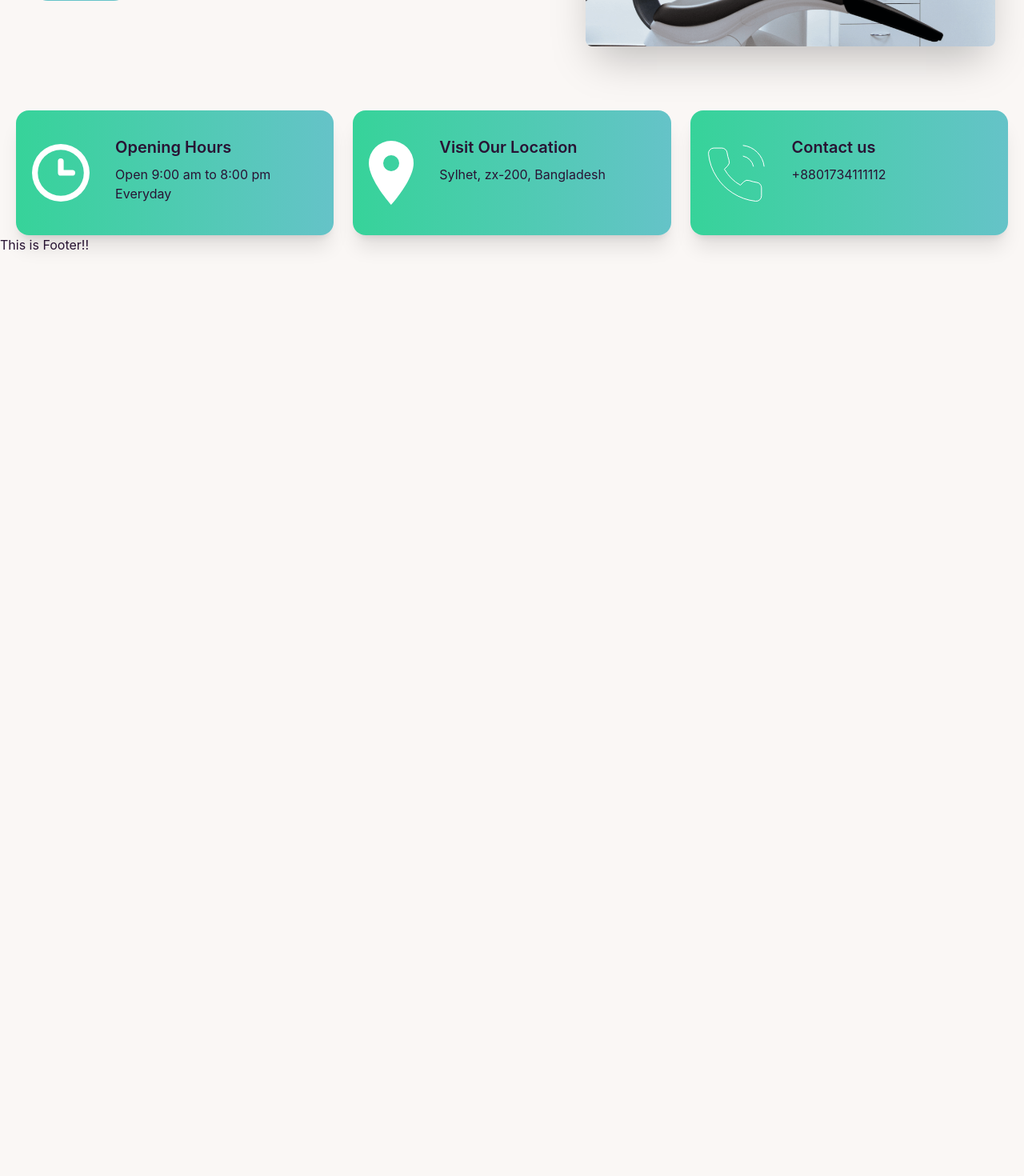
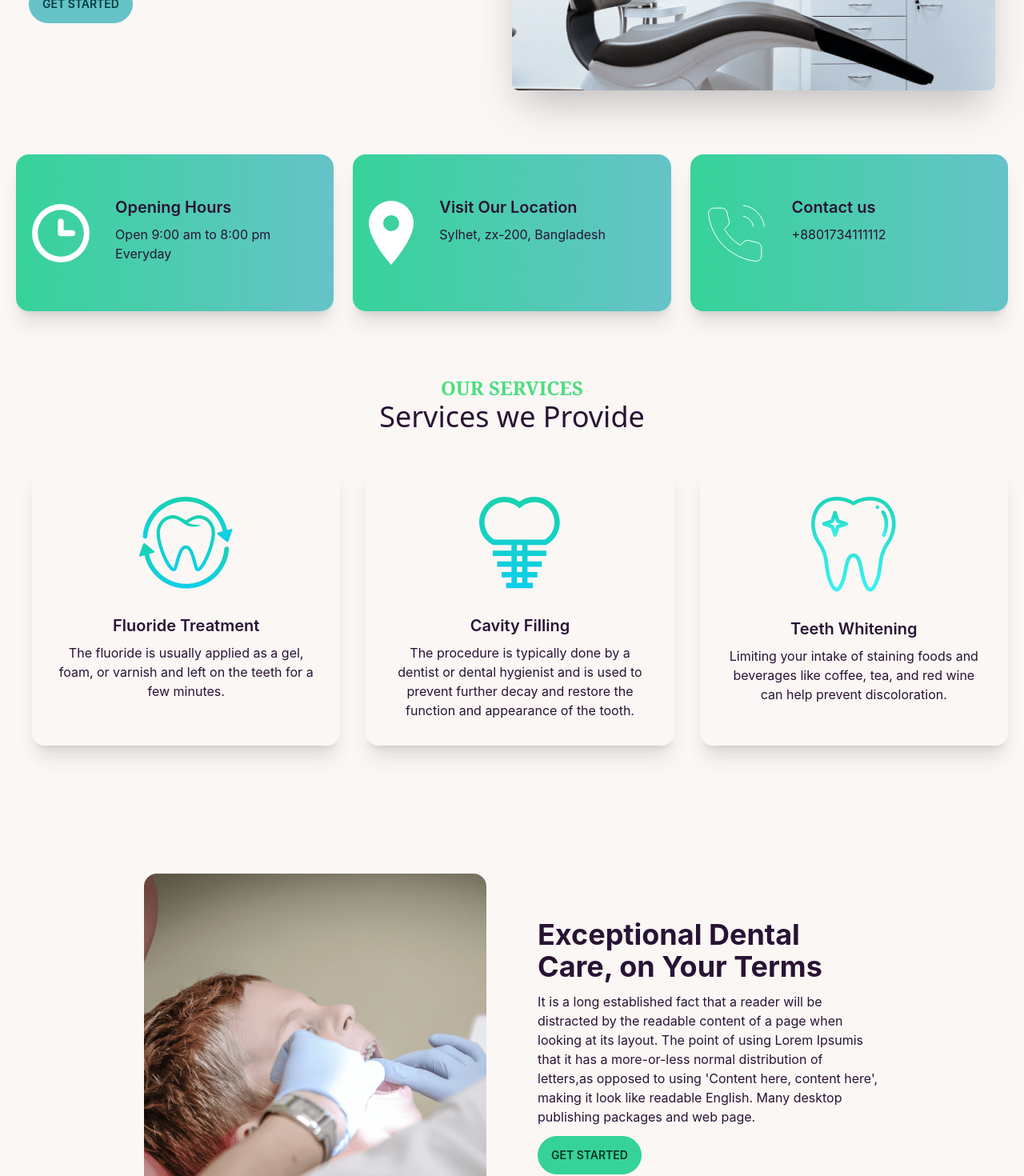
Before and after one commit to Imranahmed935/Doctor-Portal, a React (Create React App) app: page / in a window 1280 px wide. Shown: the part 360-1830 px from the top of the page at 80% size. Before the commit the page ends 800 px from the top, so only its background shows below. Built offline with nearby package versions, Linux system fonts and the light colour scheme.

Commit message:
grid section

```diff
--- a/src/Pages/Home/Banner/Banner.js
+++ b/src/Pages/Home/Banner/Banner.js
@@ -5,7 +5,7 @@
   return (
     <div className=" hero mt-8">
       <div className="hero-content flex-col lg:flex-row-reverse">
-        <img src={chair} className="max-w-lg rounded-lg shadow-2xl" alt="" />
+        <img src={chair} className="lg:w-1/2 rounded-lg shadow-2xl" alt="" />
         <div className="">
           <h1 className="text-5xl font-bold">Box Office News!</h1>
           <p className="py-6">
--- a/src/Pages/Home/Home/Home.js
+++ b/src/Pages/Home/Home/Home.js
@@ -1,14 +1,17 @@
 import React from "react";
 import Banner from "../Banner/Banner";
 import InfoCards from "../InfoCard/InfoCards";
+import Middle from "../Middle/Middle";
+import Services from "../Services/Services";
 import "./Home.css";
 
 const Home = () => {
   return (
     <div className="bg-image mx-5">
       <Banner />
-      <InfoCards/>
-
+      <InfoCards />
+      <Services />
+      <Middle/>
     </div>
   );
 };
--- a/src/Pages/Home/InfoCard/InfoCard.js
+++ b/src/Pages/Home/InfoCard/InfoCard.js
@@ -3,9 +3,9 @@
 const InfoCard = ({ card }) => {
   const { name, description, icon } = card;
   return (
-    <div className="card card-side bg-gradient-to-r from-success to-primary px-5 shadow-xl">
+    <div className="card md:card-side bg-gradient-to-r from-success to-primary p-5 shadow-xl">
       <figure>
-        <img src={icon} alt="Movie" />
+        <img className="" src={icon} alt="Movie" />
       </figure>
       <div className="card-body">
         <h2 className="card-title">{name}</h2>
--- /dev/null
+++ b/src/Pages/Home/Middle/Middle.js
@@ -0,0 +1,23 @@
+import React from 'react';
+import img from '../../../assets/images/treatment.png'
+
+const Middle = () => {
+    return (
+        <div className='grid grid-cols-1 lg:grid-cols-2 mt-28 lg:m-40 gap-16'>
+            <div>
+                <img className=' rounded-2xl' src={img} alt="" />
+            </div>
+            <div className=' mt-14'>
+                <h1 className='text-4xl font-bold mb-3'>
+                Exceptional Dental Care, on Your Terms
+                </h1>
+                <h4>
+                It is a long established fact that a reader will be distracted by the readable content of a page when looking at its layout. The point of using Lorem Ipsumis that it has a more-or-less normal distribution of letters,as opposed to using 'Content here, content here', making it look like readable English. Many desktop publishing packages and web page.
+                </h4>
+                <button className='btn btn-success mt-3'>Get Started</button>
+            </div>
+        </div>
+    );
+};
+
+export default Middle;
--- /dev/null
+++ b/src/Pages/Home/Services/Service.js
@@ -0,0 +1,19 @@
+import React from "react";
+
+const Service = ({ services }) => {
+  const { name, description, icon } = services;
+
+  return (
+    <div className="card bg-base-100 shadow-xl">
+      <figure className="px-10 pt-10">
+        <img src={icon} alt="Shoes" className="rounded-xl" />
+      </figure>
+      <div className="card-body items-center text-center">
+        <h2 className="card-title">{name}</h2>
+        <p>{description}</p>
+      </div>
+    </div>
+  );
+};
+
+export default Service;
--- /dev/null
+++ b/src/Pages/Home/Services/Services.js
@@ -0,0 +1,47 @@
+import React from "react";
+import teeth1 from "../../../assets/images/fluoride.png";
+import teeth2 from "../../../assets/images/cavity.png";
+import teeth3 from "../../../assets/images/whitening.png";
+import Service from "./Service";
+
+const Services = () => {
+  const ourServices = [
+    {
+      id: 1,
+      name: "Fluoride Treatment",
+      description:
+        "The fluoride is usually applied as a gel, foam, or varnish and left on the teeth for a few minutes.",
+      icon: teeth1,
+    },
+    {
+      id: 2,
+      name: "Cavity Filling",
+      description:
+        "The procedure is typically done by a dentist or dental hygienist and is used to prevent further decay and restore the function and appearance of the tooth.",
+      icon: teeth2,
+    },
+    {
+      id: 3,
+      name: "Teeth Whitening",
+      description:
+        " Limiting your intake of staining foods and beverages like coffee, tea, and red wine can help prevent discoloration.",
+      icon: teeth3,
+    },
+  ];
+
+  return (
+    <div className="mt-20">
+        <div className="text-center">
+            <h3 className="font-bold text-2xl uppercase text-green-400 font-serif">Our Services</h3>
+            <h2 className="text-4xl font-sans">Services we Provide</h2>
+        </div>
+        <div className="grid gap-8 grid-cols-1 md:grid-cols-2 lg:grid-cols-3 mt-10 ms-5">
+      {ourServices.map((services) => (
+        <Service key={services.id} services={services}></Service>
+      ))}
+    </div>
+    </div>
+  );
+};
+
+export default Services;
```
